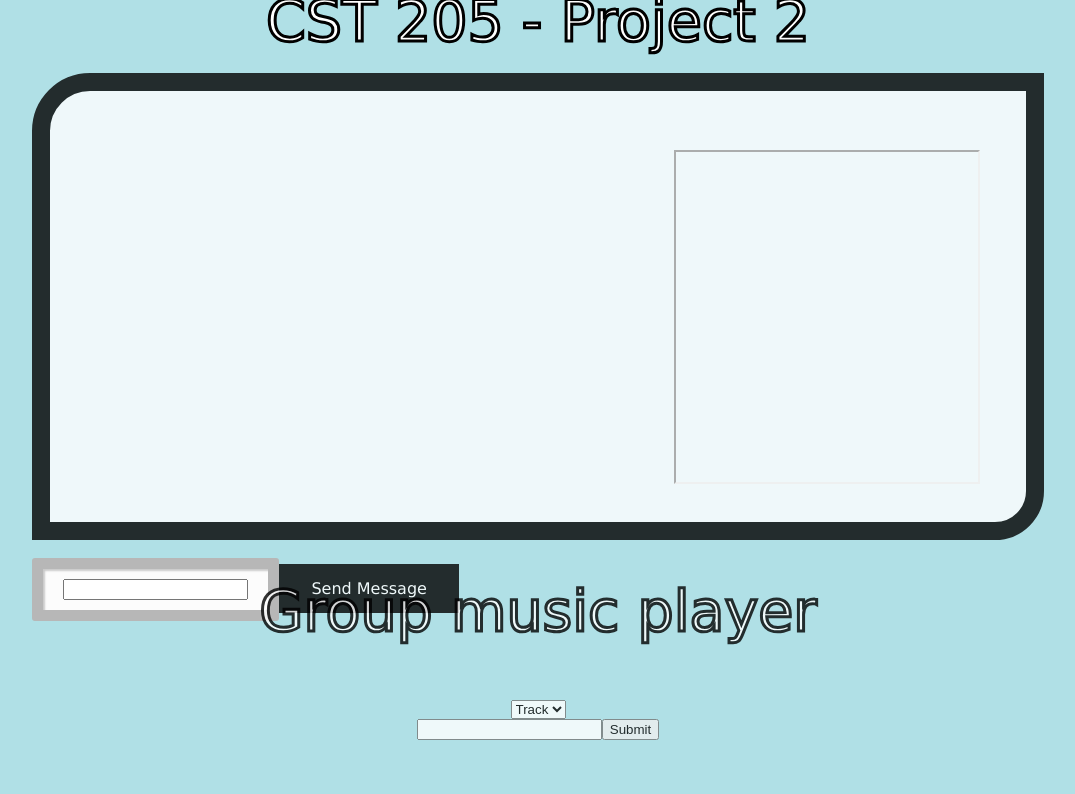
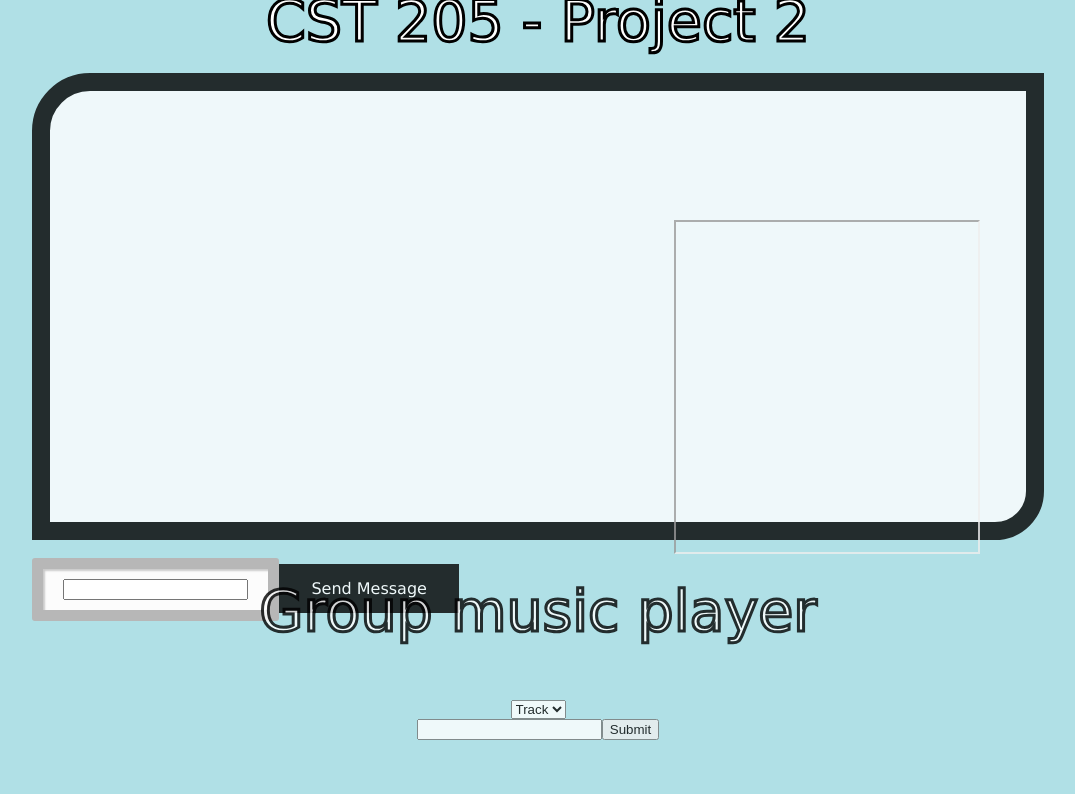
Before and after one commit to honoriovega/cst205-proj2, a Python web app: template templates/index.html in a window 1280 px wide. Shown: the top 794 px of the page, without its empty margins (102-1177 px from the left). Run offline with Jinja, Linux system fonts and the light colour scheme; the template is opened without the code that fills it, so the values that code supplies are empty; some libraries are stand-ins or nearby versions.

Commit message:
making spotify ui changes

```diff
--- a/static/style.css
+++ b/static/style.css
@@ -88,11 +88,5 @@ img {
     position: absolute;
     top:220;
     right: 198;
-         font-size: 30px;
+
 }
-#Spotifyframe , p {
-    position: absolute;
-    top:150;
-    right: 198;
-     font-size: 20px;
-}
```
